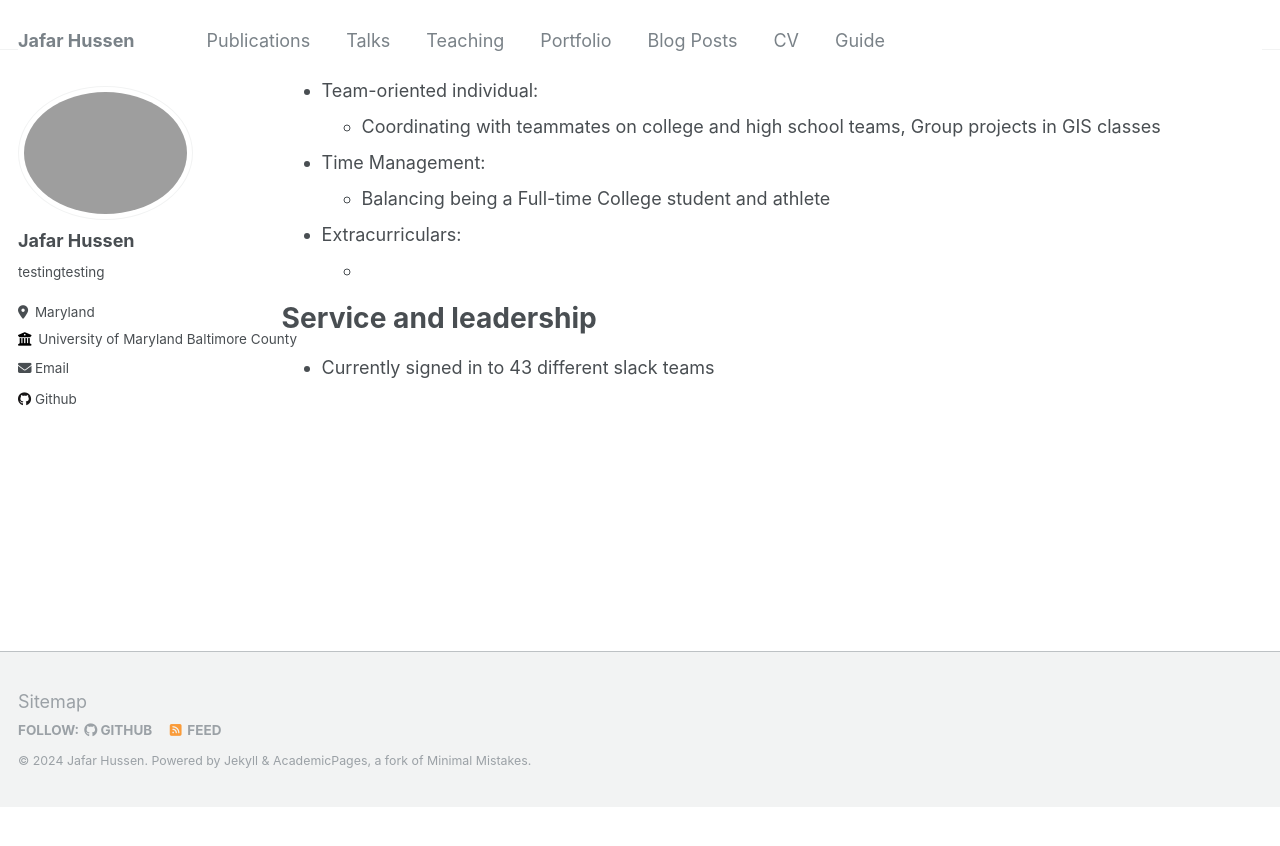
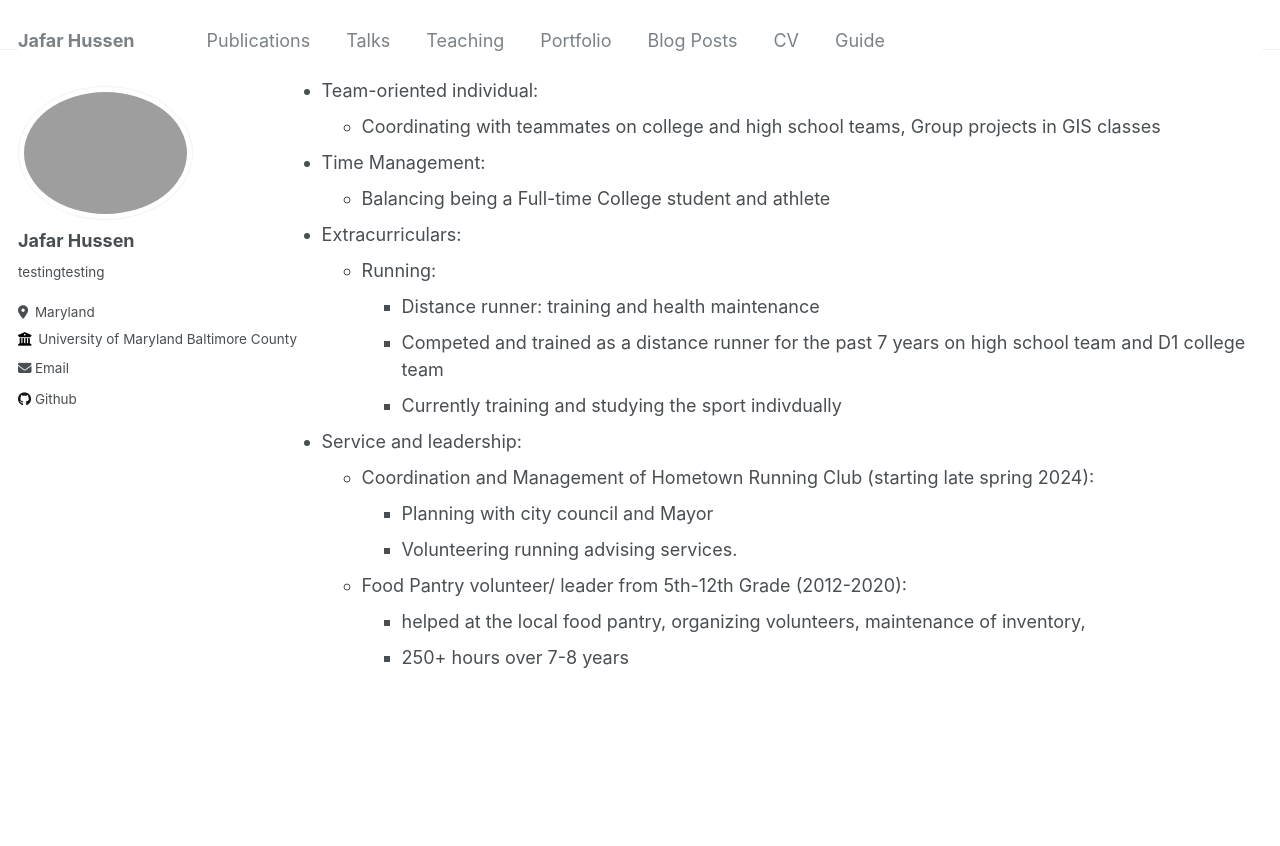
Before and after one commit to jafarhussen100/jafarhussen100.github.io, a Jekyll site: the page built from _pages/cv.md, in a window 1280 px wide and 900 px high, scrolled down 1040 px. Shown: the top 846 px of the window. Built offline with Jekyll 4.4.1, drawn with Linux system fonts in a browser that asks for light colours; before the commit the page ends 1846 px from its top, so only the background shows below that.

Commit message:
Update cv.md

```diff
--- a/_pages/cv.md
+++ b/_pages/cv.md
@@ -45,10 +45,16 @@ Skills
 
 
 * Extracurriculars:
-  *
+  * Running:
+      * Distance runner: training and health maintenance
+      * Competed and trained as a distance runner for the past 7 years on high school team and D1 college team
+      * Currently training and studying the sport indivdually
 
 
-
-Service and leadership
-======
-* Currently signed in to 43 different slack teams
+* Service and leadership:
+  * Coordination and Management of Hometown Running Club (starting late spring 2024):
+    * Planning with city council and Mayor
+    * Volunteering running advising services.
+  * Food Pantry volunteer/ leader from 5th-12th Grade (2012-2020):
+    * helped at the local food pantry, organizing volunteers, maintenance of inventory,
+    * 250+ hours over 7-8 years
```
